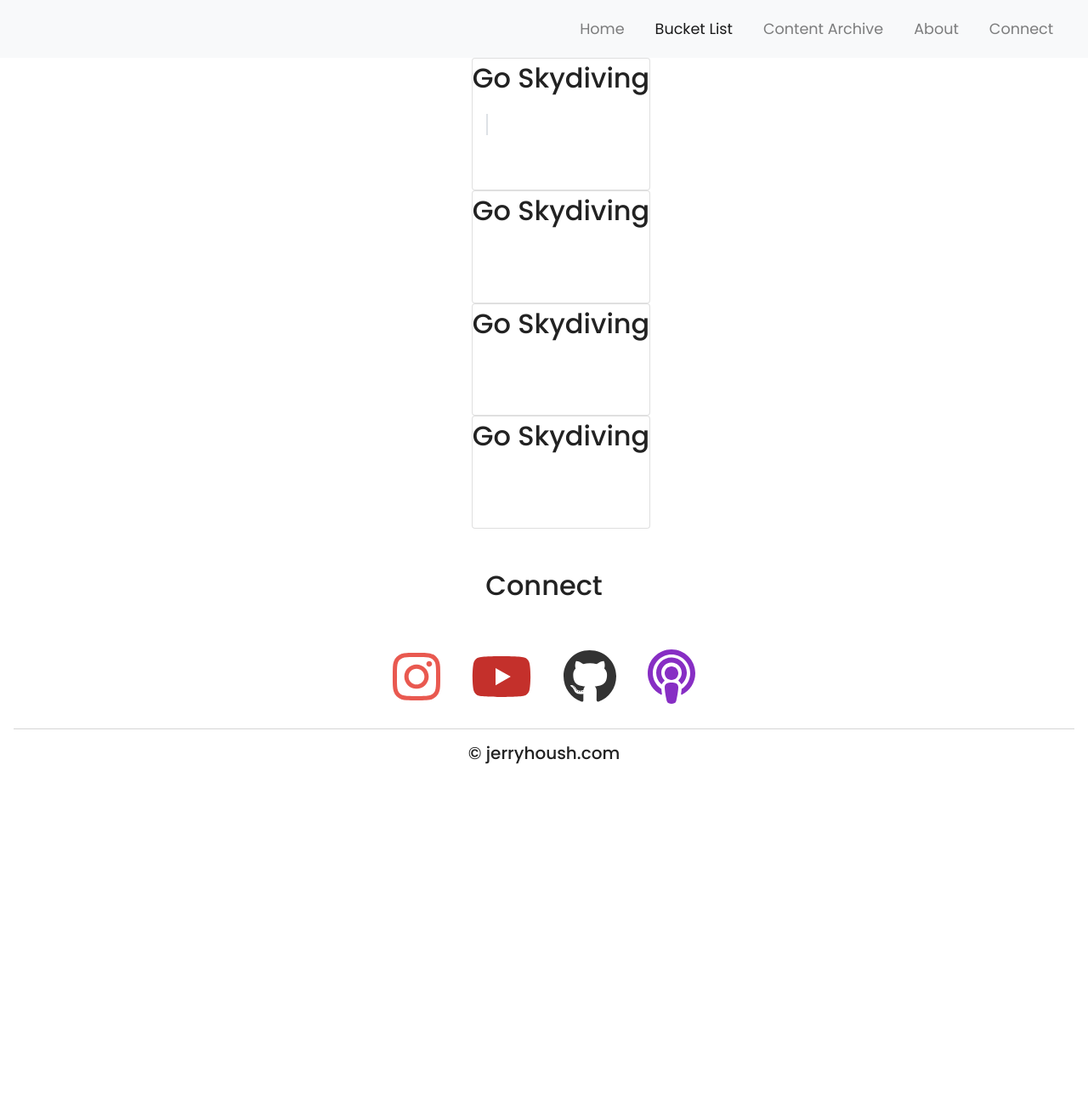
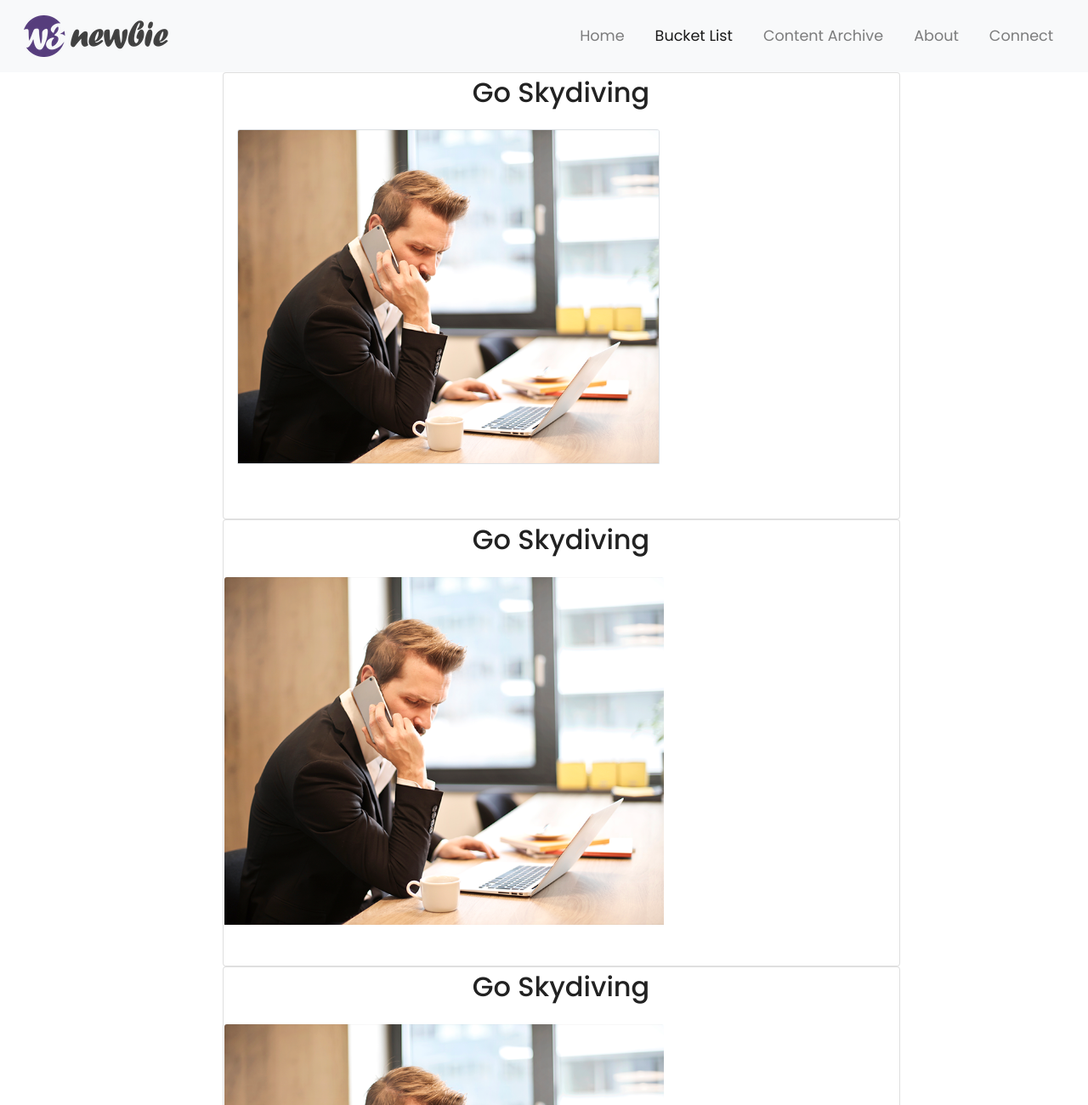
Before and after one commit to jerryhoush/website, a website: page src/bucket.html in a window 1280 px wide. Shown: the top 1300 px of the page at 85% size. Before the commit the page ends 986 px from the top, so only its background shows below. Drawn offline with nearby package versions, Linux system fonts and the light colour scheme; files whose address does not match are found by name.

Commit message:
MAINT: fixed img referencing issue

```diff
--- a/index.js
+++ b/index.js
@@ -4,7 +4,7 @@ const path = require('path');
 var app = express();
 
 app.set('PORT', (process.env.PORT || 5000))
-app.use('/img', express.static(__dirname + '/media'));
+app.use('/media', express.static(__dirname + '/media'));
 app.use(express.static(__dirname + '/src'));
 
 app.get('/', function(req, res) {
--- a/src/bucket.html
+++ b/src/bucket.html
@@ -17,7 +17,7 @@
 <!-- Navigation -->
 <nav class="navbar navbar-expand-md navbar-light bg-light sticky-top">
 <div class="container-fluid">
-	<a class="navbar-brand" href="#"><media src="media/logo.png"></a>
+	<a class="navbar-brand" href="#"><img src="media/logo.png"></a>
 	<button class="navbar-toggler" type="button" data-toggle="collapse"
 	data-target="#navbarResponsive">
 	<span class="navbar-toggler-icon"></span>
@@ -50,7 +50,7 @@
 	<div class="card">
 		<h2 class="center">Go Skydiving</h2>
 			<div class="col-lg-8">
-				<media class="card-media-top border" src="media/team1.png" class="media-fluid">
+				<img class="card-img-top border" src="media/team1.png" class="img-fluid">
 			</div>
 			<div class="col-lg-4">
 				<p></p>
@@ -63,7 +63,7 @@
 		<h2 class="center">Go Skydiving</h2>
 		<div class="row padding">
 			<div class="col-lg-8">
-				<media class="card-media-top" src="media/team1.png" class="media-fluid">
+				<img class="card-img-top" src="media/team1.png" class="img-fluid">
 			</div>
 			<div class="col-lg-4">
 				<p></p>
@@ -77,7 +77,7 @@
 		<h2 class="center">Go Skydiving</h2>
 		<div class="row padding">
 			<div class="col-lg-8">
-				<media class="card-media-top" src="media/team1.png" class="media-fluid">
+				<img class="card-img-top" src="media/team1.png" class="img-fluid">
 			</div>
 			<div class="col-lg-4">
 				<p></p>
@@ -91,7 +91,7 @@
 		<h2 class="center">Go Skydiving</h2>
 		<div class="row padding">
 			<div class="col-lg-8">
-				<media class="card-media-top" src="media/team1.png" class="media-fluid">
+				<img class="card-img-top" src="media/team1.png" class="img-fluid">
 			</div>
 			<div class="col-lg-4">
 				<p></p>
```
